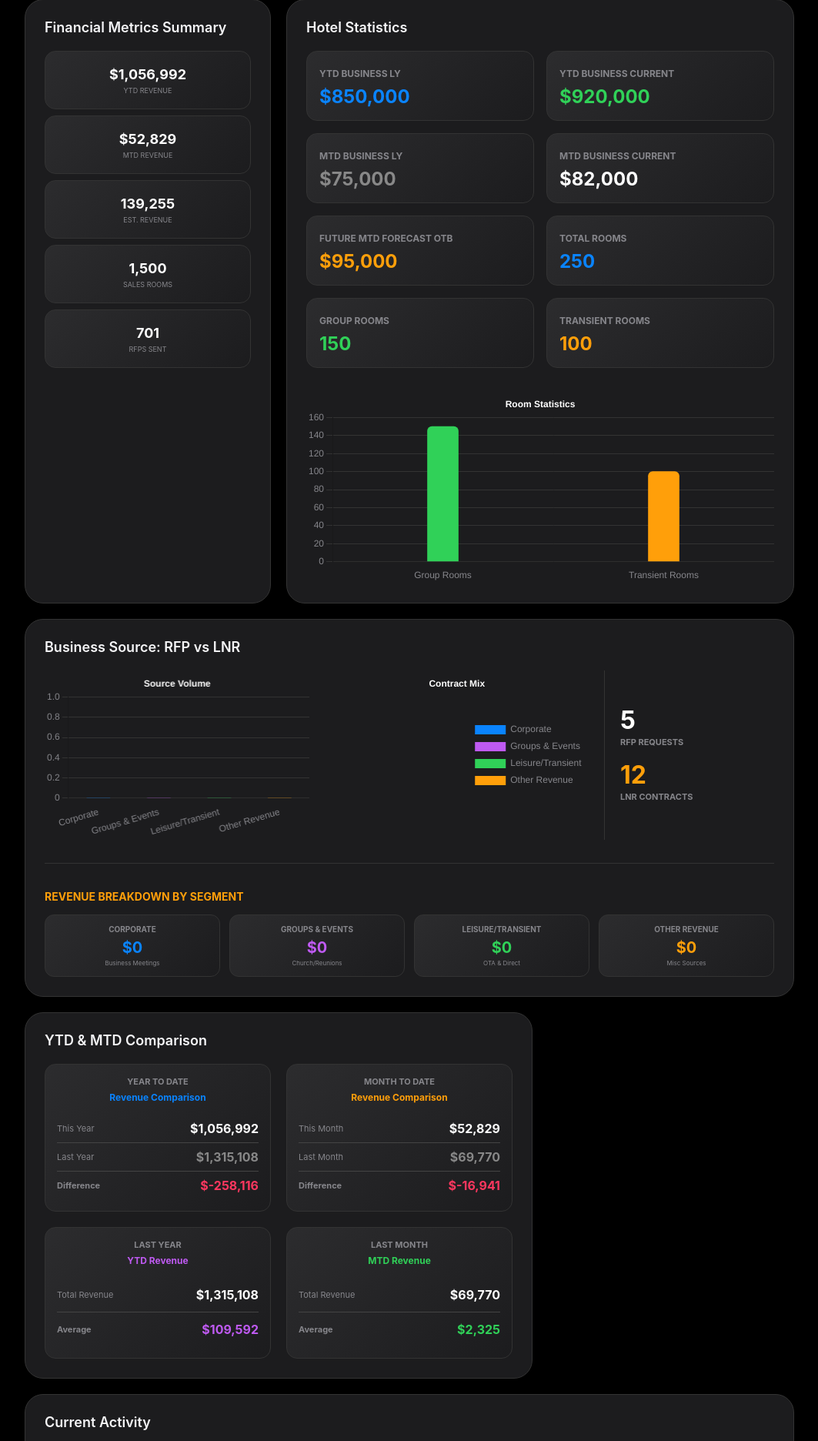
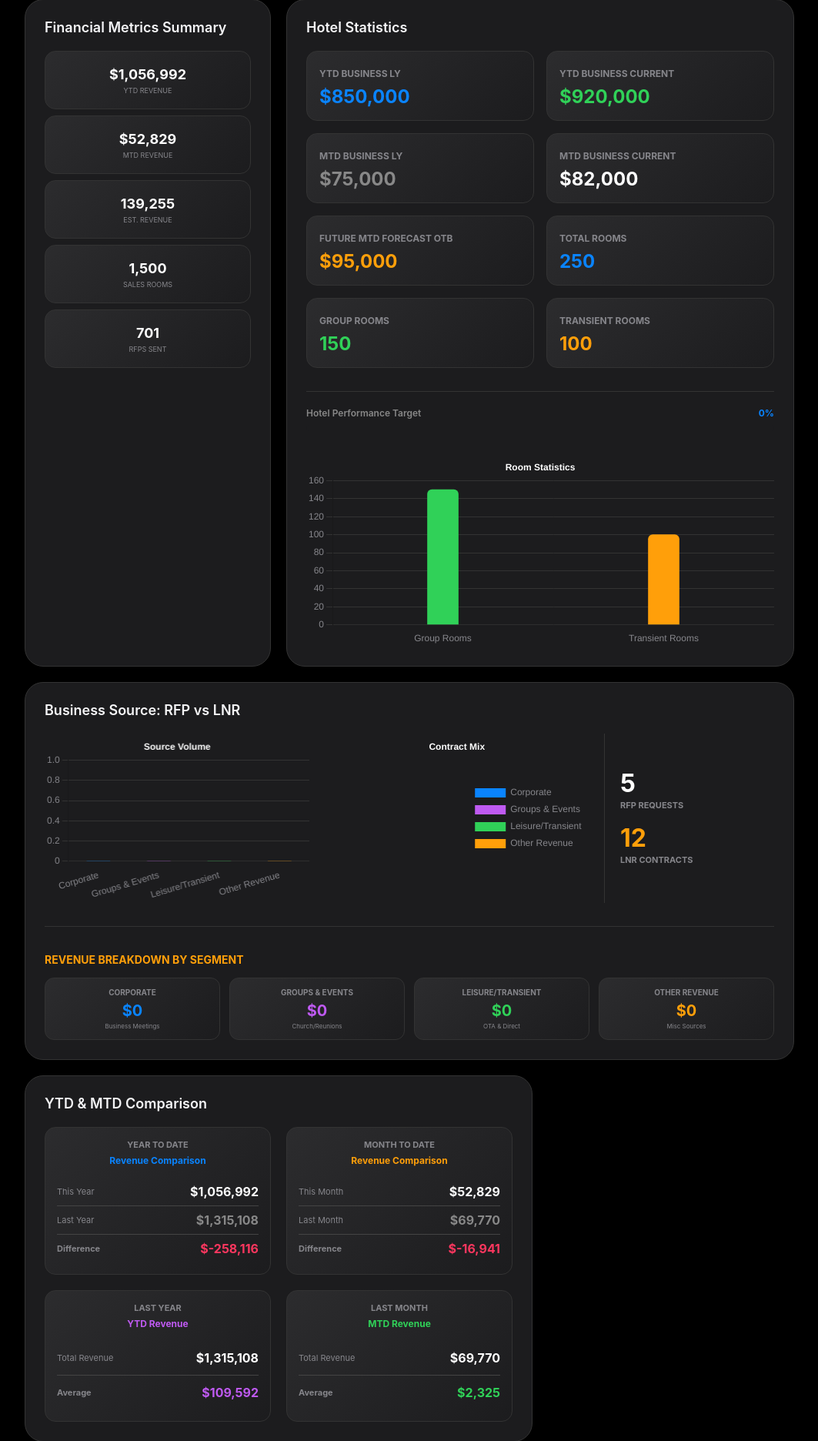
Before and after one commit to Ayushshyam2404/Sales-Pulse, a Flask app: page / in a window 1280 px wide. Shown: the part 499-2371 px from the top of the page at 77% size, without its empty margins (108-1171 px from the left). Run offline with Flask 3, Linux system fonts and the light colour scheme; data that the repository does not hold is empty.

Commit message:
Added Progress Bars And Some New Cards

```diff
--- a/app.py
+++ b/app.py
@@ -236,6 +236,10 @@ class ReportData(db.Model):
     label_transient_rooms = db.Column(db.String(50), default="Transient Rooms")
     value_transient_rooms = db.Column(db.Integer, default=100)
     chart_rooms_title = db.Column(db.String(100), default="Room Statistics")
+
+    # Hotel performance progress bar
+    label_hotel_performance = db.Column(db.String(50), default="Hotel Performance Target")
+    value_hotel_performance = db.Column(db.Integer, default=0)
 
     # --- RFP PIPELINE CARD ---
     visible_rfp_pipeline = db.Column(db.Boolean, default=True)
@@ -546,6 +550,8 @@ def get_data():
         'label_transient_rooms': record.label_transient_rooms,
         'value_transient_rooms': record.value_transient_rooms,
         'chart_rooms_title': record.chart_rooms_title,
+        'label_hotel_performance': record.label_hotel_performance,
+        'value_hotel_performance': record.value_hotel_performance,
 
         # --- RFP PIPELINE ---
         'visible_rfp_pipeline': record.visible_rfp_pipeline,
@@ -786,6 +792,8 @@ def update_data():
     record.label_transient_rooms = request.form.get('label_transient_rooms') or record.label_transient_rooms
     record.value_transient_rooms = request.form.get('value_transient_rooms') or 0
     record.chart_rooms_title = request.form.get('chart_rooms_title') or record.chart_rooms_title
+    record.label_hotel_performance = request.form.get('label_hotel_performance') or record.label_hotel_performance
+    record.value_hotel_performance = request.form.get('value_hotel_performance') or 0
 
     # --- RFP PIPELINE ---
     record.visible_rfp_pipeline = request.form.get('visible_rfp_pipeline') == 'true'
--- a/templates/index.html
+++ b/templates/index.html
@@ -826,6 +826,17 @@
                 </div>
             </div>
 
+            <!-- Hotel Performance Progress Bar -->
+            <div style="margin-top: 30px; padding-top: 20px; border-top: 1px solid #333;">
+                <div style="display: flex; justify-content: space-between; align-items: center; margin-bottom: 8px;">
+                    <div style="font-size: 12px; font-weight: 600; color: #888;" id="lbl-hotel-performance">Hotel Performance Target</div>
+                    <div style="font-size: 12px; font-weight: 700; color: var(--accent-blue);" id="disp-hotel-performance-pct">0%</div>
+                </div>
+                <div style="width: 100%; height: 8px; background: #1C1C1E; border-radius: 4px; overflow: hidden;">
+                    <div id="bar-hotel-performance" style="width: 0%; height: 100%; background: linear-gradient(90deg, var(--accent-orange) 0%, #FF9500 100%); transition: width 0.3s ease;"></div>
+                </div>
+            </div>
+
             <!-- Room Statistics Chart -->
             <div style="margin-top: 30px; height: 250px;">
                 <canvas id="chartRooms" style="max-height: 250px;"></canvas>
@@ -1327,7 +1338,7 @@
             <!-- FINANCIAL SECTION -->
             <div class="collapsible-section">
                 <div class="collapsible-header" onclick="toggleSection(this)">
-                    <h3>Financial Report (Top Card)</h3>
+                    <h3>Card 1: Financial Report</h3>
                     <span class="collapsible-toggle">▼</span>
                 </div>
                 <div class="collapsible-content">
@@ -1350,7 +1361,7 @@
             <!-- PROPERTY PERFORMANCE SECTION -->
             <div class="collapsible-section">
                 <div class="collapsible-header" onclick="toggleSection(this)">
-                    <h3>Property Performance (2nd Card)</h3>
+                    <h3>Card 2: Property Performance</h3>
                     <span class="collapsible-toggle">▼</span>
                 </div>
                 <div class="collapsible-content">
@@ -1380,7 +1391,7 @@
             <!-- PIPELINE SECTION -->
             <div class="collapsible-section">
                 <div class="collapsible-header" onclick="toggleSection(this)">
-                    <h3>Pipeline Pulse</h3>
+                    <h3>Card 3: Pipeline Pulse</h3>
                     <span class="collapsible-toggle">▼</span>
                 </div>
                 <div class="collapsible-content">
@@ -1397,7 +1408,7 @@
             <!-- ACTIVITY & BUSINESS SOURCE SECTION -->
             <div class="collapsible-section">
                 <div class="collapsible-header" onclick="toggleSection(this)">
-                    <h3>Activity & Business Source</h3>
+                    <h3>Card 4: Activity & Business Source</h3>
                     <span class="collapsible-toggle">▼</span>
                 </div>
                 <div class="collapsible-content">
@@ -1433,7 +1444,7 @@
             <!-- FINANCIAL METRICS DIALS -->
             <div class="collapsible-section">
                 <div class="collapsible-header" onclick="toggleSection(this)">
-                    <h3>Financial Metrics Dials</h3>
+                    <h3>Card 5: Financial Metrics Dials</h3>
                     <span class="collapsible-toggle">▼</span>
                 </div>
                 <div class="collapsible-content">
@@ -1477,7 +1488,7 @@
             <!-- COMPARISON CARD SECTION -->
             <div class="collapsible-section">
                 <div class="collapsible-header" onclick="toggleSection(this)">
-                    <h3>YTD & MTD Comparison Cards</h3>
+                    <h3>Card 6: YTD & MTD Comparison Cards</h3>
                     <span class="collapsible-toggle">▼</span>
                 </div>
                 <div class="collapsible-content">
@@ -1541,7 +1552,7 @@
             <!-- HOTEL STATISTICS SECTION -->
             <div class="collapsible-section">
                 <div class="collapsible-header" onclick="toggleSection(this)">
-                    <h3>Hotel Statistics</h3>
+                    <h3>Card 7: Hotel Statistics</h3>
                     <span class="collapsible-toggle">▼</span>
                 </div>
                 <div class="collapsible-content">
@@ -1584,13 +1595,19 @@
                         <div class="input-group"><label>Transient Rooms Value</label><input type="number" id="inp-value-transient-rooms"></div>
                     </div>
                     <div class="input-group"><label>Room Chart Title</label><input type="text" id="inp-chart-rooms-title" placeholder="e.g., Room Statistics"></div>
+
+                    <div style="color: var(--accent-blue); font-size: 11px; font-weight: bold; margin-top: 20px; margin-bottom: 12px; padding-bottom: 10px; border-bottom: 1px solid #444;">Performance Progress Bar</div>
+                    <div class="input-grid">
+                        <div class="input-group"><label>Progress Label</label><input type="text" id="inp-label-hotel-performance" placeholder="e.g., Hotel Performance Target"></div>
+                        <div class="input-group"><label>Progress Value (%)</label><input type="number" id="inp-value-hotel-performance" min="0" max="100" placeholder="0"></div>
+                    </div>
                 </div>
             </div>
 
             <!-- RFP PIPELINE SECTION -->
             <div class="collapsible-section">
                 <div class="collapsible-header" onclick="toggleSection(this)">
-                    <h3>RFP Pipeline</h3>
+                    <h3>Card 8: RFP Pipeline</h3>
                     <span class="collapsible-toggle">▼</span>
                 </div>
                 <div class="collapsible-content">
@@ -1641,7 +1658,7 @@
             <!-- REVENUE SEGMENTS SECTION -->
             <div class="collapsible-section">
                 <div class="collapsible-header" onclick="toggleSection(this)">
-                    <h3>Revenue Segments (4 Parts)</h3>
+                    <h3>Card 9: Revenue Segments</h3>
                     <span class="collapsible-toggle">▼</span>
                 </div>
                 <div class="collapsible-content">
@@ -1682,7 +1699,7 @@
             <!-- STRATEGIC CONTINUOUS PLAN SECTION -->
             <div class="collapsible-section">
                 <div class="collapsible-header" onclick="toggleSection(this)">
-                    <h3>Strategic Continuous Plan Cards</h3>
+                    <h3>Card 10: Strategic Continuous Plan</h3>
                     <span class="collapsible-toggle">▼</span>
                 </div>
                 <div class="collapsible-content">
@@ -2108,6 +2125,8 @@
             formData.append('label_transient_rooms', document.getElementById('inp-label-transient-rooms').value);
             formData.append('value_transient_rooms', document.getElementById('inp-value-transient-rooms').value);
             formData.append('chart_rooms_title', document.getElementById('inp-chart-rooms-title').value);
+            formData.append('label_hotel_performance', document.getElementById('inp-label-hotel-performance').value);
+            formData.append('value_hotel_performance', document.getElementById('inp-value-hotel-performance').value);
 
             // -- RFP PIPELINE --
             formData.append('visible_rfp_pipeline', document.getElementById('vis-rfp-pipeline').checked);
@@ -2344,6 +2363,11 @@
             document.getElementById('lbl-transient-rooms').innerText = data.label_transient_rooms;
             document.getElementById('disp-transient-rooms').innerText = num(data.value_transient_rooms);
 
+            // Hotel Performance Progress Bar
+            document.getElementById('lbl-hotel-performance').innerText = data.label_hotel_performance;
+            document.getElementById('disp-hotel-performance-pct').innerText = (data.value_hotel_performance || 0) + '%';
+            document.getElementById('bar-hotel-performance').style.width = (data.value_hotel_performance || 0) + '%';
+
             // --- RFP PIPELINE SECTION ---
             document.getElementById('card-rfp-pipeline').style.display = data.visible_rfp_pipeline ? 'block' : 'none';
             document.getElementById('title-rfp-pipeline').innerText = data.card_rfp_pipeline_title || 'RFP Pipeline';
@@ -2644,6 +2668,8 @@
             document.getElementById('inp-label-transient-rooms').value = data.label_transient_rooms;
             document.getElementById('inp-value-transient-rooms').value = data.value_transient_rooms;
             document.getElementById('inp-chart-rooms-title').value = data.chart_rooms_title;
+            document.getElementById('inp-label-hotel-performance').value = data.label_hotel_performance;
+            document.getElementById('inp-value-hotel-performance').value = data.value_hotel_performance;
 
             // RFP Pipeline inputs
             document.getElementById('vis-rfp-pipeline').checked = data.visible_rfp_pipeline;
```
